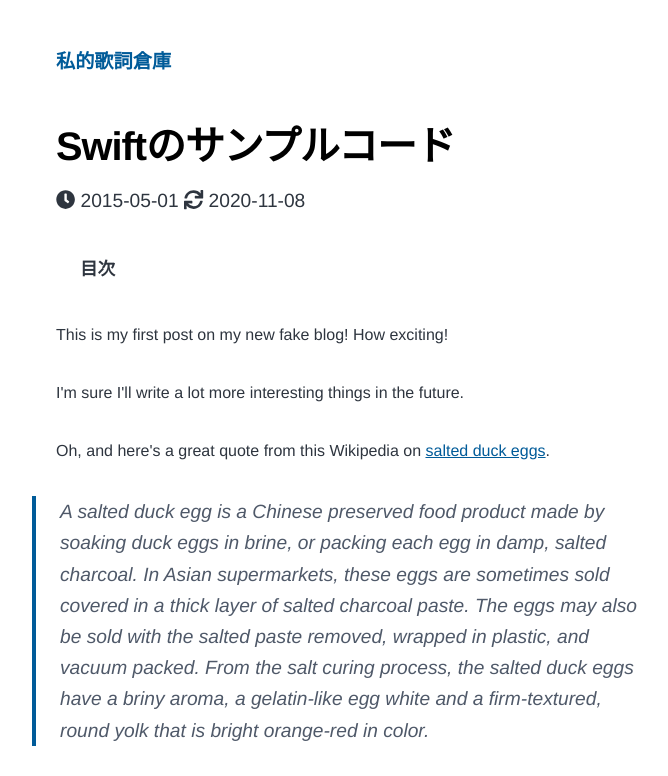
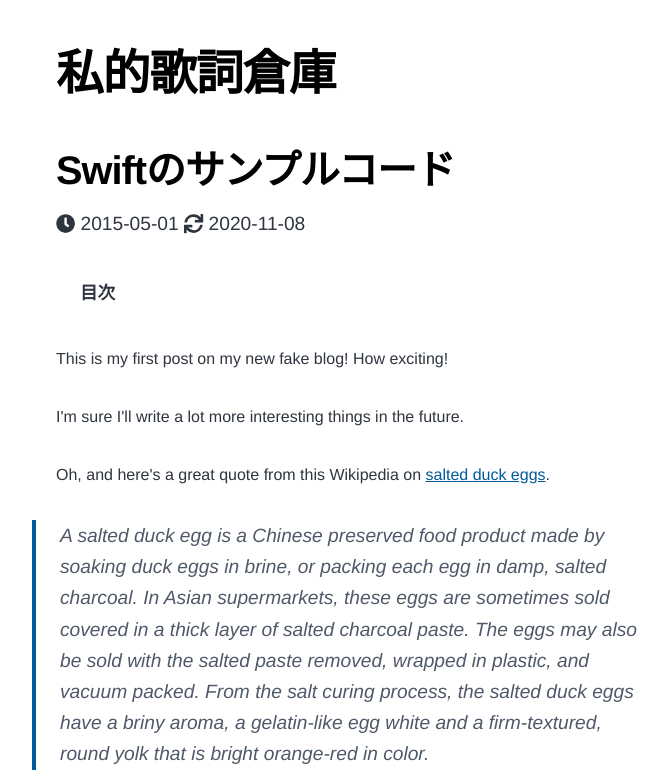
Before and after one commit to Tatsumi0000/Tatsumi0000.github.io, a Gatsby site in the folder blog/: page /hello-world/ in a window 1280 px wide. Shown: the top 776 px of the page, without its empty margins (268-936 px from the left). Built offline with nearby package versions, Linux system fonts and the light colour scheme; Gatsby itself is replaced by a stand-in of ours; some packages are replaced by stand-ins of ours.

Commit message:
Change: ヘッダーのデザインをどこのURLでも一緒にした

```diff
--- a/blog/src/components/layout.tsx
+++ b/blog/src/components/layout.tsx
@@ -5,21 +5,11 @@ import Bio from "../components/bio"
 const Layout = ({ location, title, children }) => {
   const rootPath = `${__PATH_PREFIX__}/`
   const isRootPath = location.pathname === rootPath
-  let header
-
-  if (isRootPath) {
-    header = (
-      <h1 className="main-heading">
-        <Link to="/">{title}</Link>
-      </h1>
-    )
-  } else {
-    header = (
-      <Link className="header-link-home" to="/">
-        {title}
-      </Link>
-    )
-  }
+  const header = (
+    <h1 className="main-heading">
+      <Link to="/">{title}</Link>
+    </h1>
+  )
 
   return (
     <div className="global-wrapper" data-is-root-path={isRootPath}>
```
